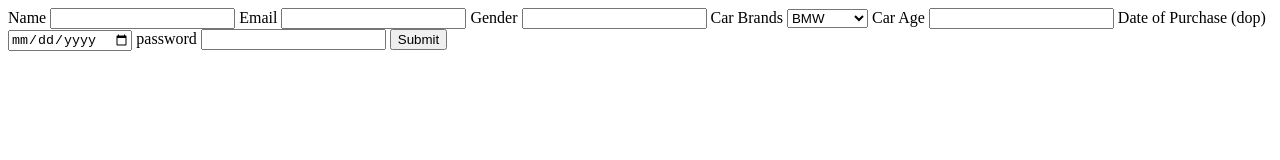
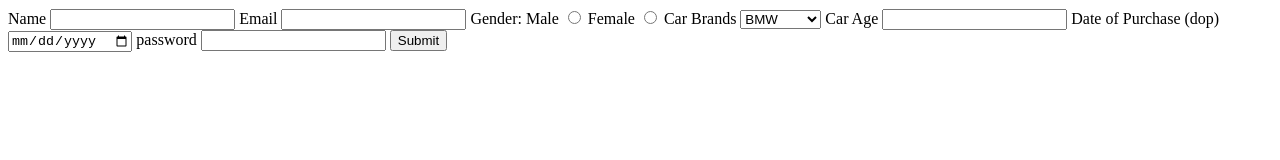
Before and after one commit to acciojob/car-insurance-form-Rajusudha, a website: page main.html in a window 1280 px wide. Drawn offline with Linux system fonts and the light colour scheme.

Commit message:
created a submission

```diff
--- a/main.html
+++ b/main.html
@@ -12,8 +12,11 @@
 		<input type="text" id="name" Required>
 		<label for="email">Email</label>
 		<input type="Email" id="email" Required>
-		<label>Gender</label>
-		<input type="Radio Buttons" Required>
+		<label>Gender:</label>
+		<label>Male</label>
+		<input type="radio" Required>
+		<label>Female</label>
+		<input type="radio" Required>
 		<label for="cars">Car Brands</label>
 		<select name="cars" id="cars">
 			<option value="BMW">BMW</option>
```
